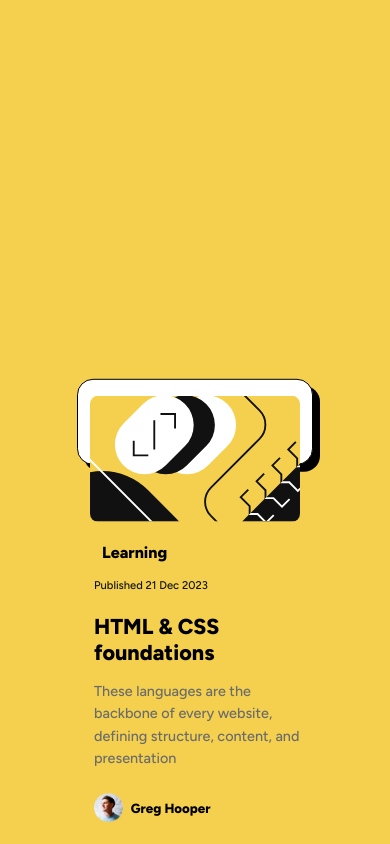
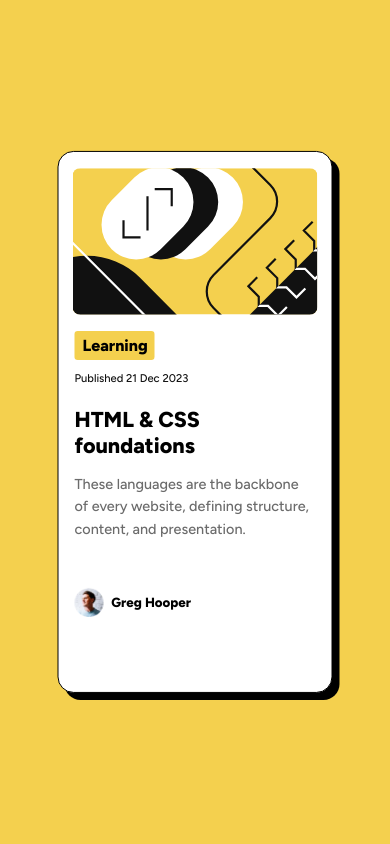
Before and after one commit to jits98/blog-card, a plain HTML site: page index.html in a window 390 px wide. Drawn offline with Linux system fonts and the light colour scheme.

Commit message:
added responsive design & update Readme.md

```diff
--- a/index.html
+++ b/index.html
@@ -22,7 +22,7 @@
       <p class="heading-text">HTML & CSS foundations</p>
       <p class="paragraph">
         These languages are the backbone of every website, defining structure,
-        content, and presentation
+        content, and presentation.
       </p>
       <div class="profile">
         <img class="profile-photo" src="assets/image-avatar.webp" />
--- a/style.css
+++ b/style.css
@@ -2,6 +2,7 @@ body {
   background-color: hsl(47, 88%, 63%);
   font-family: "Figtree";
 }
+
 .main-container {
   background-color: white;
   width: 24%;
@@ -26,6 +27,7 @@ body {
   margin-left: auto;
   margin-right: auto;
 }
+
 .firsttext {
   margin-top: 1rem;
   margin-left: 1rem;
@@ -36,47 +38,101 @@ body {
   display: block;
   margin-right: auto;
 }
+
 .text1 {
   margin: 0;
   font-weight: bold;
 }
+
 .text2 {
   margin-left: 1rem;
   font-size: 0.7rem;
   color: hsl(0, 0%, 7%);
 }
+
 .heading-text {
   font-size: 1.35rem;
   font-weight: 800;
   margin-left: 1rem;
+  margin-right: 1rem;
   cursor: pointer;
   transition: color 0.15s;
   margin-bottom: 0;
 }
+
 .heading-text:hover {
   color: hsl(47, 88%, 63%);
 }
+
 .paragraph {
   margin-left: 1rem;
+  margin-right: 1rem;
   font-size: 0.9rem;
   color: hsl(0, 0%, 42%);
   line-height: 1.4rem;
-  margin-bottom: 0.5rem;
+  margin-bottom: 0.6rem;
 }
+
 .profile {
   display: flex;
   align-items: center;
   gap: 0.5rem;
   margin-left: 1rem;
+  margin-bottom: 0;
 }
+
 .profile-photo {
   height: 1.8rem;
   width: 1.8rem;
 }
 
+@media screen and (max-width: 1100px) {
+  .main-container {
+    width: 28%;
+    height: 60%;
+  }
+  .paragraph {
+    margin-bottom: 1rem;
+  }
+}
+
+@media screen and (max-width: 900px) {
+  .main-container {
+    width: 34%;
+    height: 60%;
+  }
+  .paragraph {
+    margin-bottom: 1.4rem;
+  }
+}
+
+@media screen and (max-width: 800px) {
+  .main-container {
+    width: 42%;
+    height: 62%;
+  }
+}
+
+@media screen and (max-width: 720px) {
+  .main-container {
+    width: 48%;
+    height: 62%;
+  }
+}
+
+@media screen and (max-width: 640px) {
+  .main-container {
+    width: 58%;
+    height: 64%;
+  }
+}
+
 @media screen and (max-width: 480px) {
   .main-container {
-    width: 60%;
-    height: 10%;
+    width: 70%;
+    height: 64%;
+  }
+  .paragraph {
+    margin-bottom: 2rem;
   }
 }
```
Also changed, not shown: assets/Desktop.png (added), assets/Mobile.png (added), 1 other file.
